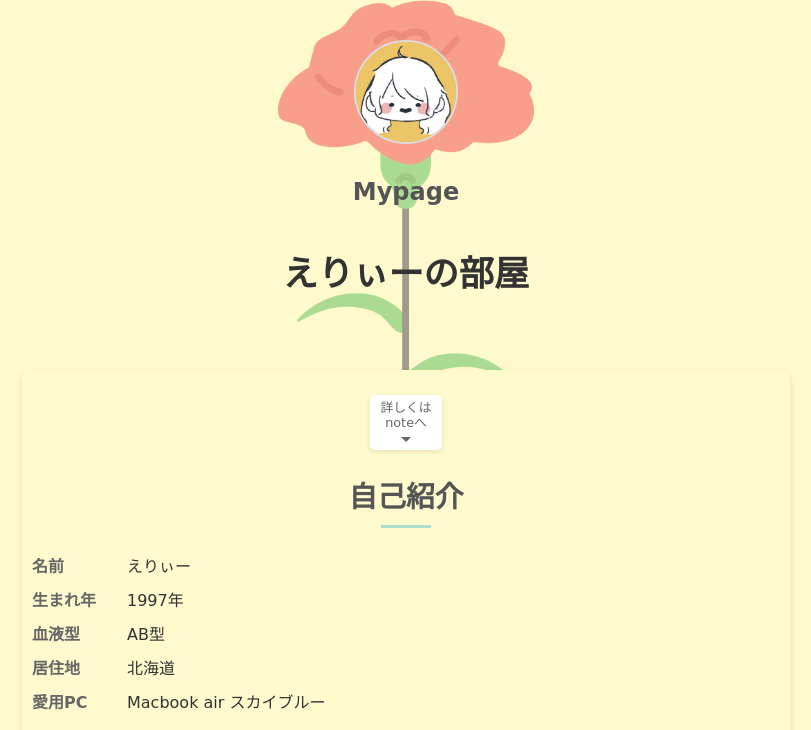
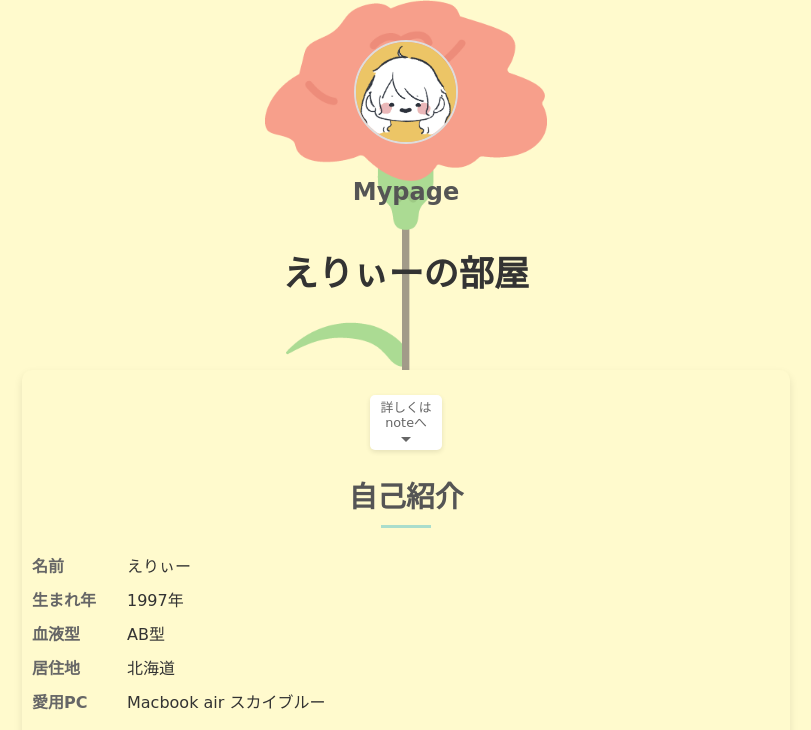
Before and after one commit to Ery-15itie/My-Page, a plain HTML site: page index.html in a window 1280 px wide. Shown: the top 730 px of the page, without its empty margins (234-1045 px from the left). Drawn offline with Linux system fonts and the light colour scheme; a web font is replaced by a local one.

Commit message:
Update style.css

```diff
--- a/style.css
+++ b/style.css
@@ -21,7 +21,7 @@ body::before {
     background-repeat: no-repeat;
     /* PC・スマホ共通で、中央下と中央上に配置 */
     background-position: top center, bottom center;
-    background-size: 20% auto, 25% auto; /* サイズも共通で設定 */
+    background-size: 22% auto, 40% auto; /* サイズも共通で設定 */
     opacity: 0.6; /* 透過度を設定 */
     pointer-events: none;
     z-index: -1; /* 背景として最背面に配置 */
```
